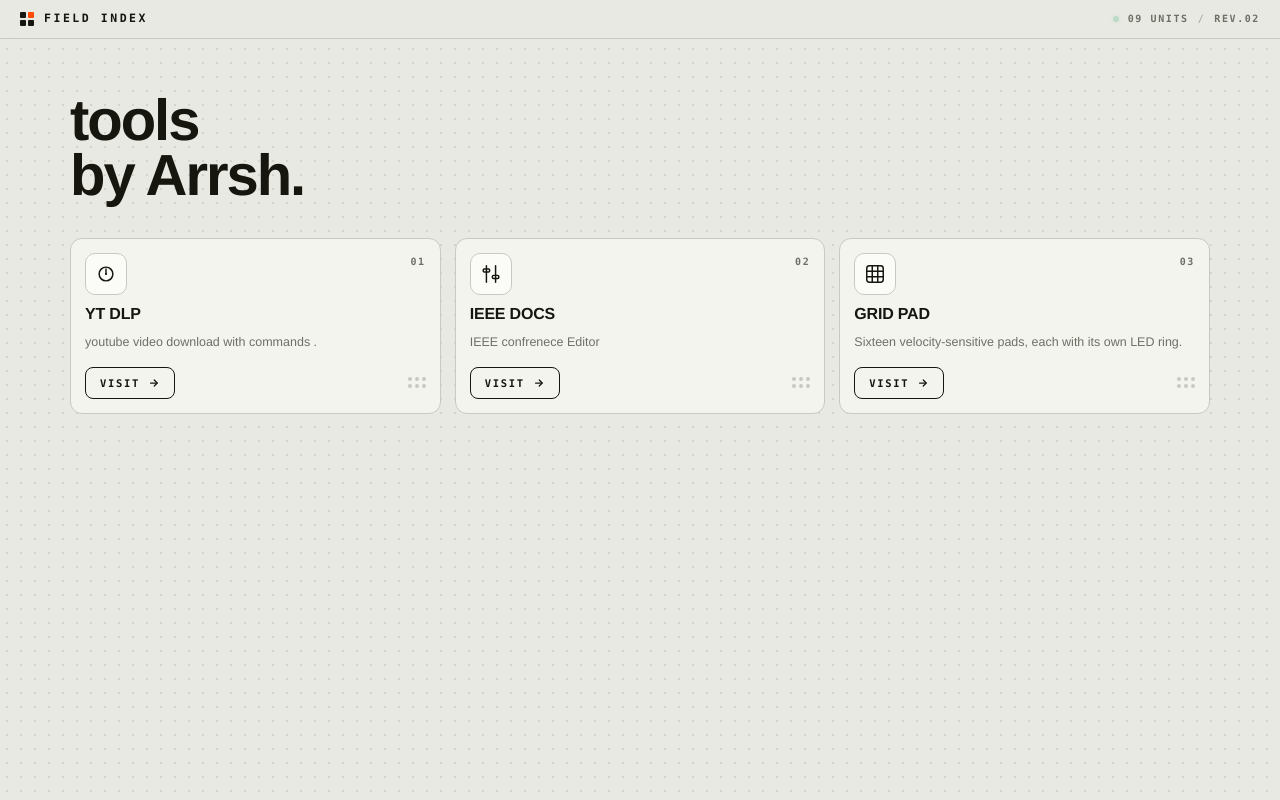
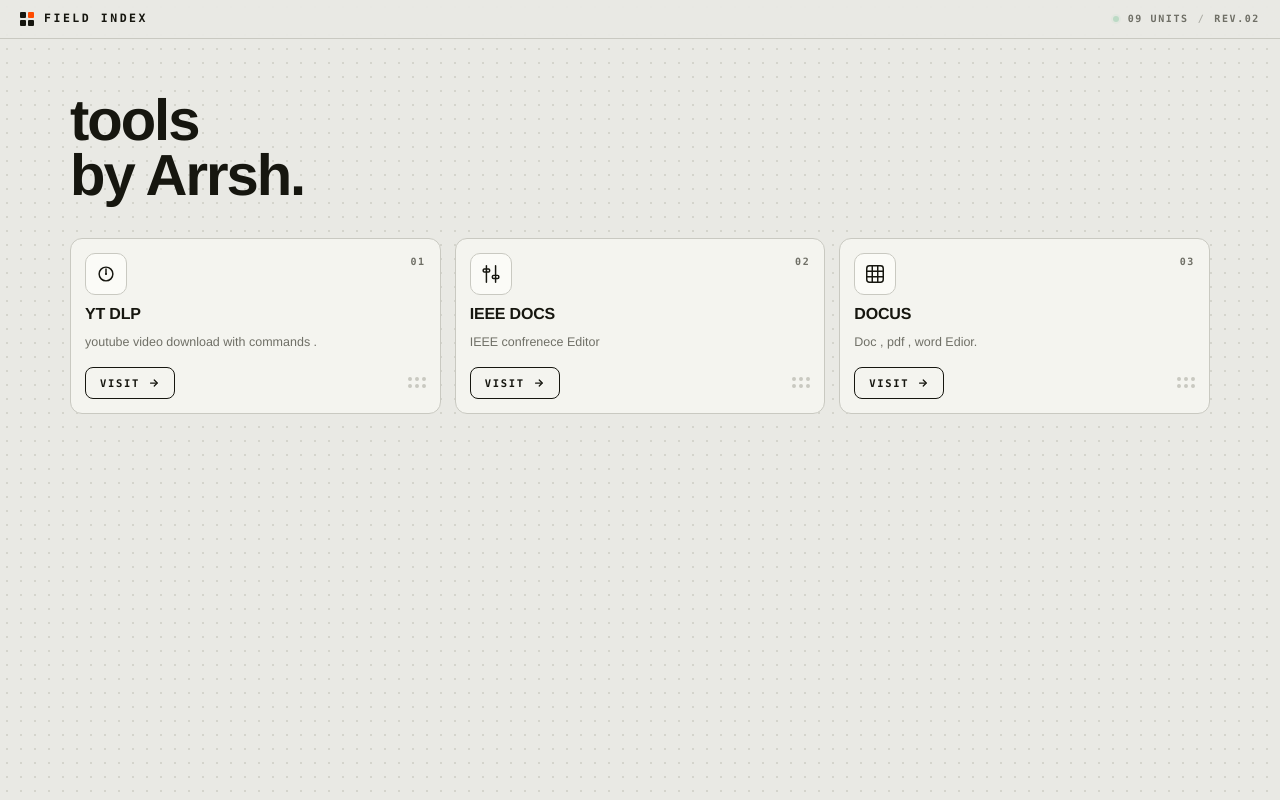
Before and after one commit to arshhx000/Arshad, a plain HTML site: page tools.html in a window 1280 px wide. Drawn offline with Linux system fonts and the light colour scheme.

Commit message:
Update tools.html

```diff
--- a/tools.html
+++ b/tools.html
@@ -384,7 +384,7 @@
       cards: [
         { name: "yt dlp",  desc: "youtube video download with commands .", icon: "knob",    url: "https://arshhx000.github.io/Arshad/yt_dlp_1080p_command_generator.html" },
         { name: "IEEE DOCS",   desc: "IEEE confrenece Editor",       icon: "fader",   url: "https://arshhx000.github.io/Arshad/ieee.html" },
-        { name: "Grid Pad",     desc: "Sixteen velocity-sensitive pads, each with its own LED ring.",        icon: "grid",    url: "https://example.com/x/grid-pad" }
+        { name: "DocuS",     desc: "Doc , pdf , word Edior.",        icon: "grid",    url: "https://arshhx000.github.io/Arshad/docus.html" }
       ]
     },
    ]
```
